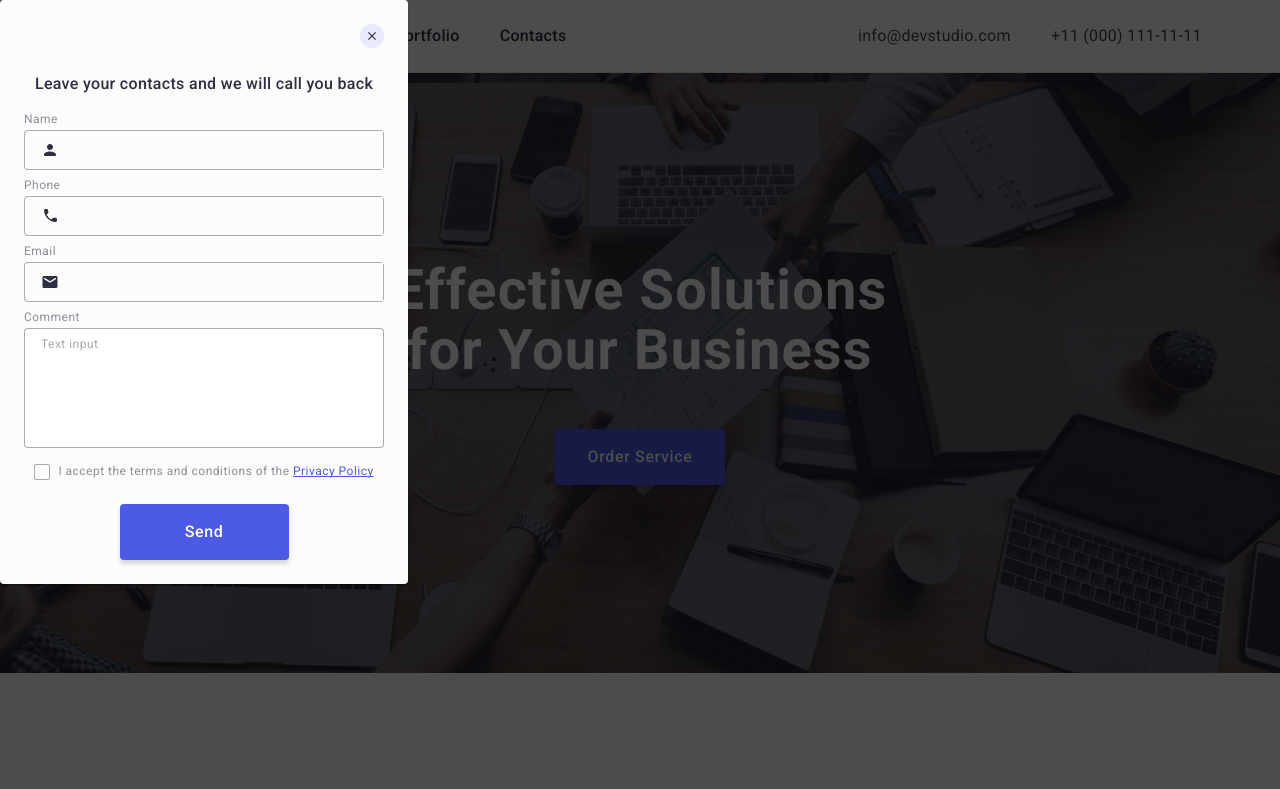
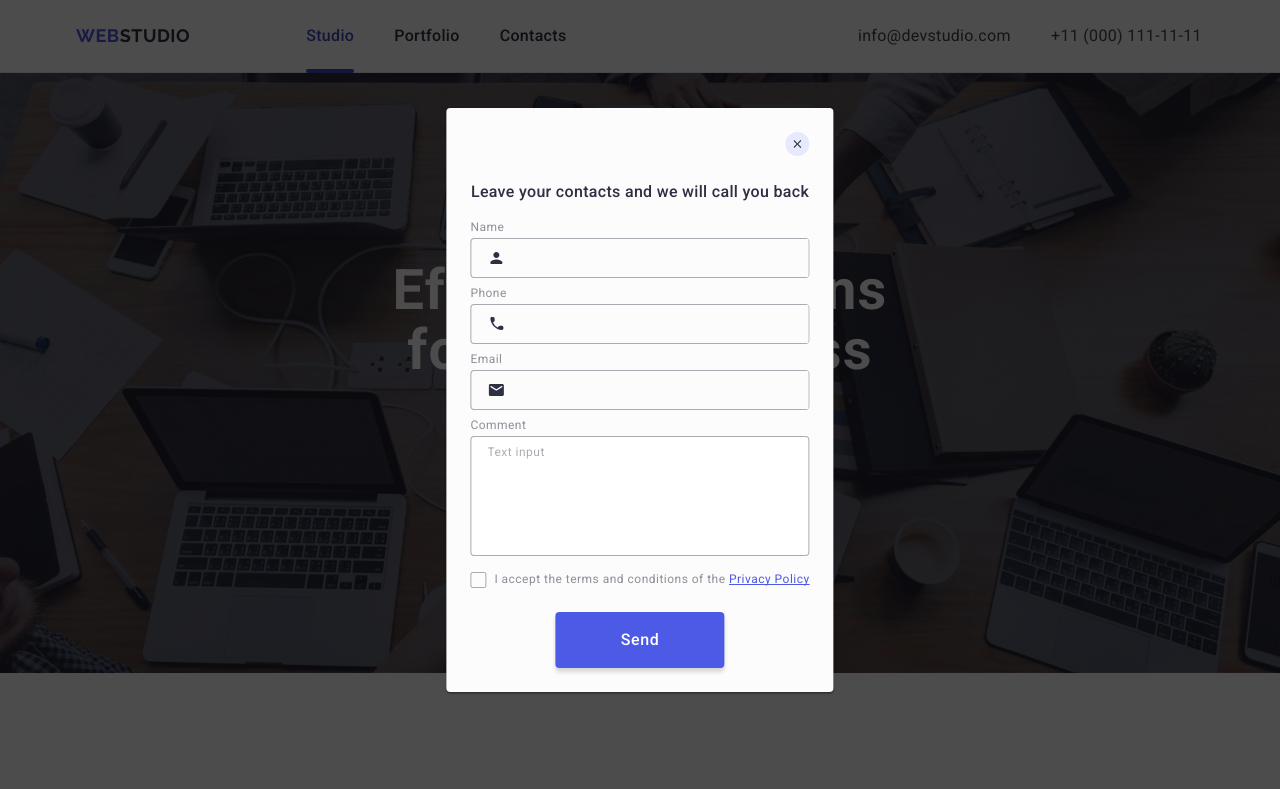
Before and after one commit to Maliuk-Olexandr/goit-markup-hw-05, a plain HTML site: page index.html in a window 1280 px wide. Shown: the top 789 px of the page. Drawn offline with nearby package versions, Linux system fonts and the light colour scheme.

Commit message:
center window

```diff
--- a/css/styles.css
+++ b/css/styles.css
@@ -465,10 +465,10 @@ footer .logo {
   align-items: center;
   max-width: 408px;
   flex-direction: column;
-  /* position: fixed;
+  position: fixed;
   transform: translate(-50%, -50%);
   top: 50%;
-  left: 50%; */
+  left: 50%;
   border-radius: 4px;
   box-shadow: 0 1px 1px 0 rgba(0, 0, 0, 0.14), 0 1px 3px 0 rgba(0, 0, 0, 0.12),
     0 2px 1px 0 rgba(0, 0, 0, 0.2);
```
